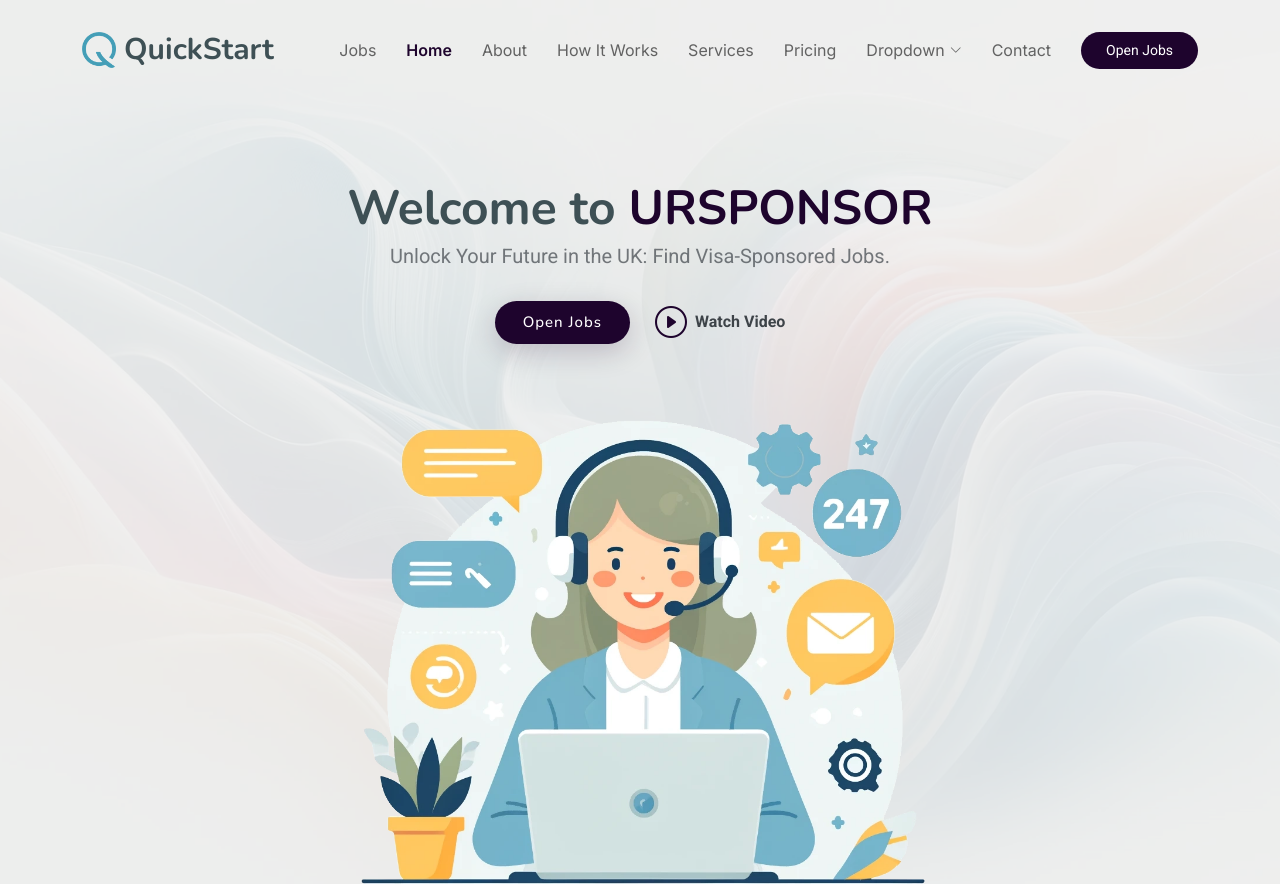
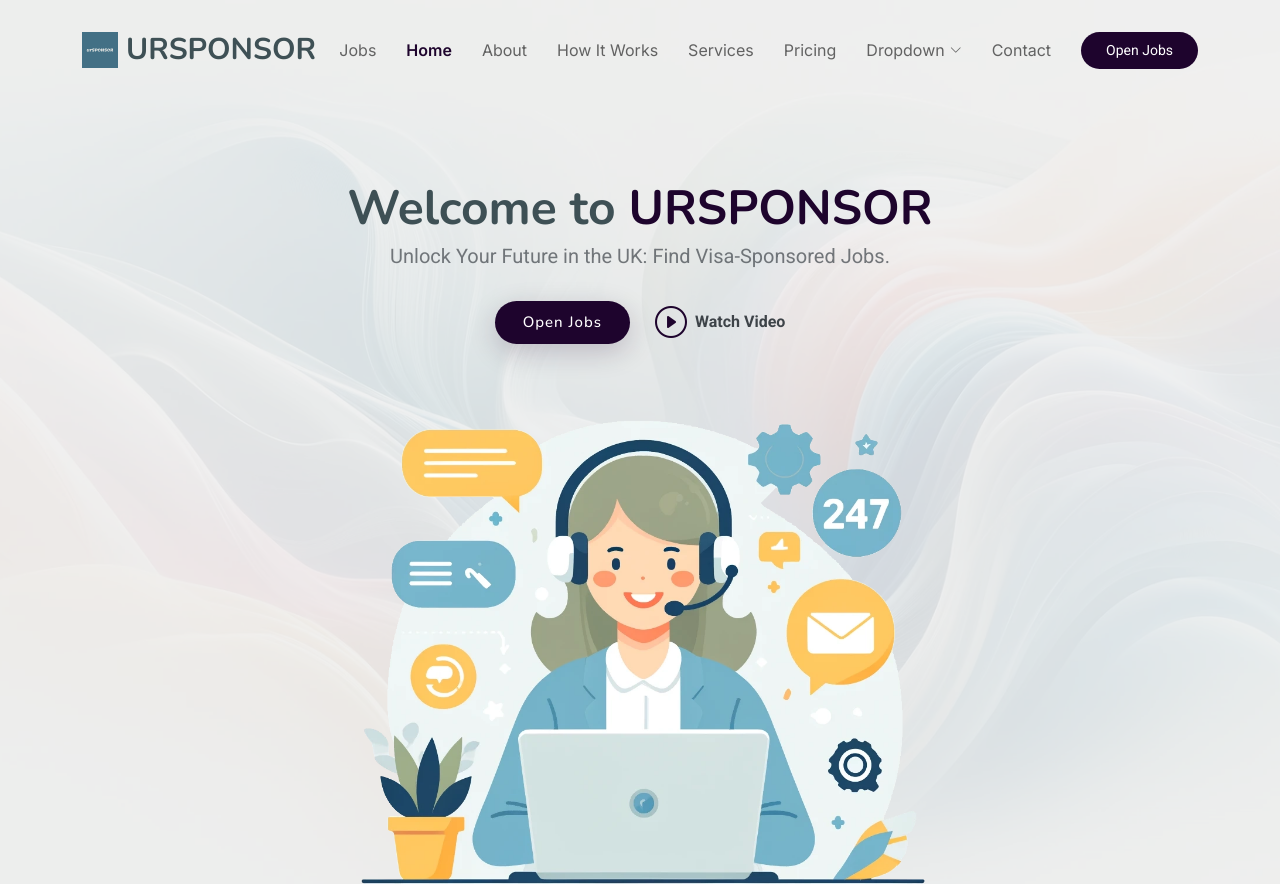
Before and after one commit to Degergokalp/uk_visa_jobs, a plain HTML site: page index.html in a window 1280 px wide. Shown: the top 884 px of the page. Drawn offline with nearby package versions, Linux system fonts and the light colour scheme.

Commit message:
added new images and content

```diff
--- a/index.html
+++ b/index.html
@@ -4,7 +4,7 @@
 <head>
   <meta charset="utf-8">
   <meta content="width=device-width, initial-scale=1.0" name="viewport">
-  <title>Index - QuickStart Bootstrap Template</title>
+  <title>Index - URSPONSOR Bootstrap Template</title>
   <meta content="" name="description">
   <meta content="" name="keywords">
 
@@ -28,8 +28,8 @@
   <link href="assets/css/main.css" rel="stylesheet">
 
   <!-- =======================================================
-  * Template Name: QuickStart
-  * Template URL: https://bootstrapmade.com/quickstart-bootstrap-startup-website-template/
+  * Template Name: URSPONSOR
+  * Template URL: https://bootstrapmade.com/URSPONSOR-bootstrap-startup-website-template/
   * Updated: May 10 2024 with Bootstrap v5.3.3
   * Author: BootstrapMade.com
   * License: https://bootstrapmade.com/license/
@@ -42,8 +42,8 @@
     <div class="container-fluid container-xl position-relative d-flex align-items-center">
 
       <a href="index.html" class="logo d-flex align-items-center me-auto">
-        <img src="assets/img/logo.png" alt="">
-        <h1 class="sitename">QuickStart</h1>
+        <img src="assets/img/isolated-layout.svg" alt="">
+        <h1 class="sitename">URSPONSOR</h1>
       </a>
 
       <nav id="navmenu" class="navmenu">
@@ -184,7 +184,7 @@
           <div class="col-lg-6 about-images" data-aos="fade-up" data-aos-delay="200">
             <div class="row gy-4">
               <div class="col-lg-6">
-                <img src="assets/img/about-company-1.jpg" class="img-fluid" alt="">
+                <img src="assets/img/content.png" class="img-fluid" alt="">
               </div>
               <!--
               <div class="col-lg-6">
@@ -947,7 +947,7 @@
       <div class="row gy-4">
         <div class="col-lg-4 col-md-6 footer-about">
           <a href="index.html" class="logo d-flex align-items-center">
-            <span class="sitename">QuickStart</span>
+            <span class="sitename">URSPONSOR</span>
           </a>
           <div class="footer-contact pt-3">
             <p>A108 Adam Street</p>
@@ -999,7 +999,7 @@
     </div>
 
     <div class="container copyright text-center mt-4">
-      <p>© <span>Copyright</span> <strong class="px-1 sitename">QuickStart</strong><span>All Rights Reserved</span></p>
+      <p>© <span>Copyright</span> <strong class="px-1 sitename">URSPONSOR</strong><span>All Rights Reserved</span></p>
       <div class="credits">
         <!-- All the links in the footer should remain intact. -->
         <!-- You can delete the links only if you've purchased the pro version. -->
```
Also changed, not shown: assets/img/isolated-layout.svg (added), 1 other file.
